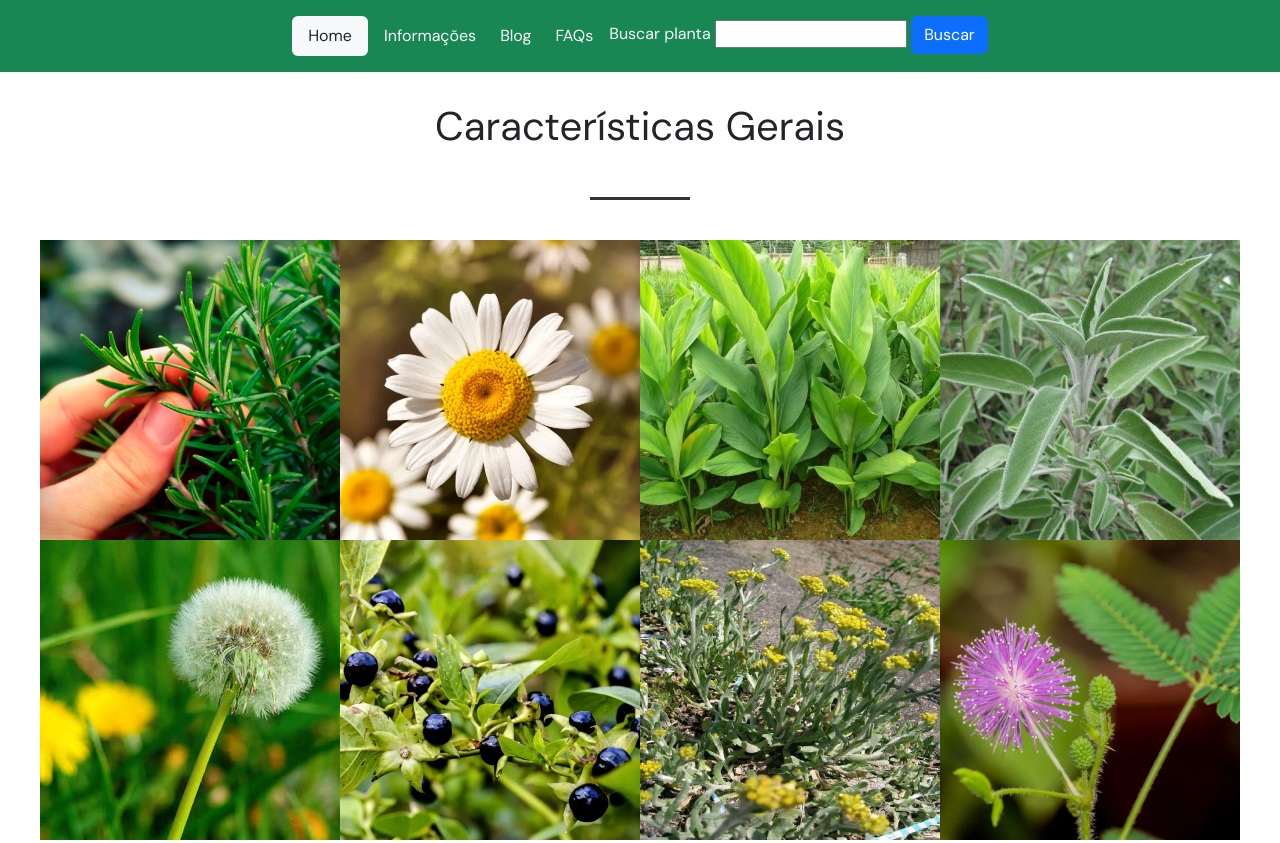
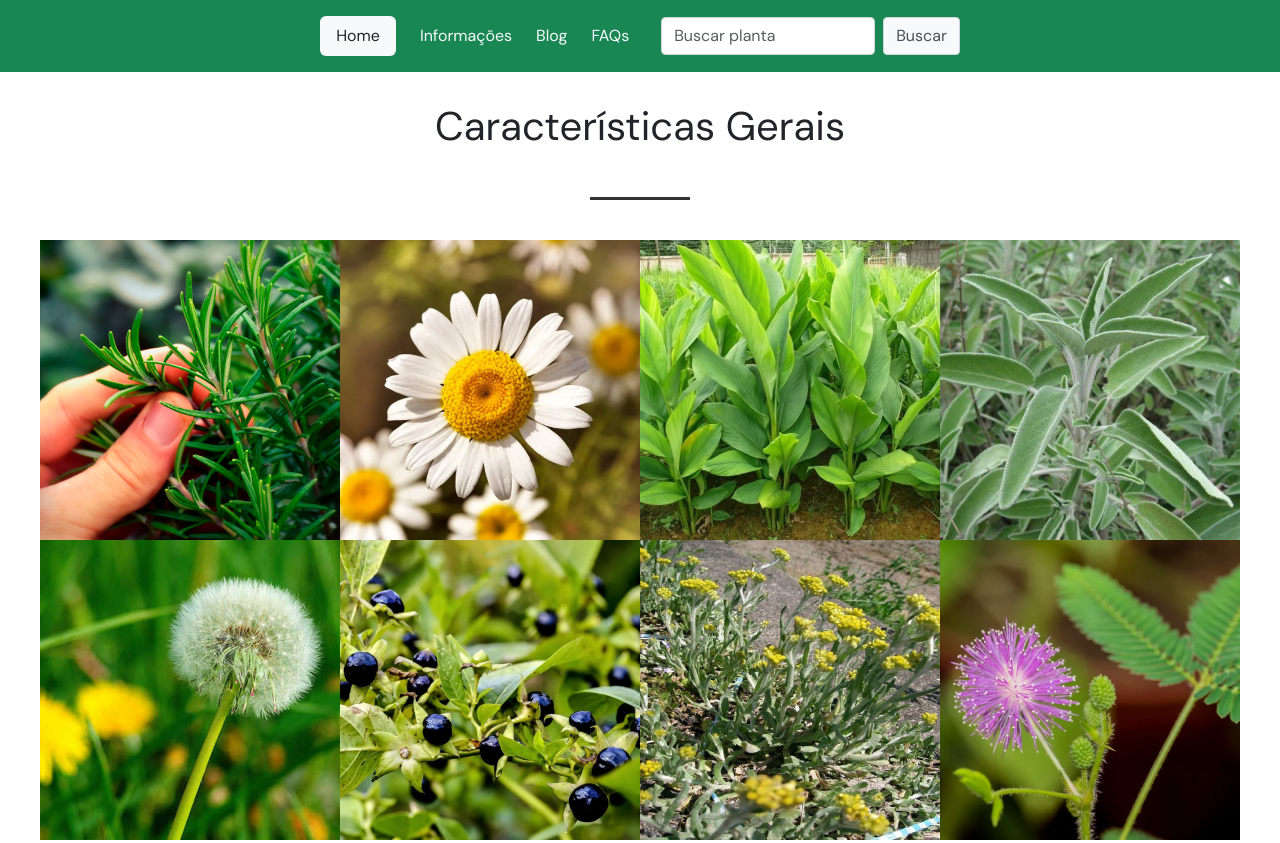
Before and after one commit to Guilherme-Rigobello/EcoLeaf, a plain HTML site: page index.html in a window 1280 px wide. Shown: the top 843 px of the page. Drawn offline with nearby package versions, Linux system fonts and the light colour scheme.

Commit message:
inputs forms style for larger screens

```diff
--- a/assets/css/style.css
+++ b/assets/css/style.css
@@ -34,6 +34,34 @@ header .nav-link:hover {
     text-decoration: underline;
     color: #333;
 }
+
+/* Forms */
+
+header #buscar-planta-form .form-control {
+    border-radius: 0.25rem;
+    border-color: #ced4da;
+}
+
+header #buscar-planta-form .form-control:focus {
+
+    box-shadow: 0 0 0 0.2rem rgba(0, 0, 0, 0.25);
+}
+
+
+header #buscar-planta-form .btn-light {
+    background-color: #f8f9fa;
+    color: #495057;
+    border: 1px solid #ced4da;
+    border-radius: 0.25rem;
+    transition: border-color 0.3s ease;
+}
+
+header #buscar-planta-form .btn-light:hover {
+    background-color: #e2e6ea;
+    color: #343a40;
+    border-color: #adb5bd;
+}
+
 
 
 /* Main */
@@ -203,6 +231,15 @@ footer ul li a:hover {
 /* Media */
 @media (max-width: 658px) {
 
+    header #buscar-planta-form {
+        margin-top: 10px;
+        flex-direction: column;
+    }
+
+    header #buscar-planta-form .form-control {
+        margin-bottom: 10px; /* Espaçamento inferior no dispositivo móvel */
+    }
+
     /* Overlay - Block */
     main .section-info .col-md-3 .image-container .overlay {
         opacity: 1;
--- a/index.html
+++ b/index.html
@@ -15,19 +15,19 @@
 </head>
 
 <body>
-   <header class="d-flex flex-wrap justify-content-center py-3 mb-4 header bg-success">
-        <ul class="nav nav-pills">
-            <li class="nav-item"><a href="#" class="nav-link active bg-light text-dark " aria-current="page">Home</a></li>
-            <li class="nav-item"><a href="#main" class="nav-link text-light">Informações</a></li>
+    <header class="d-flex flex-wrap justify-content-center py-3 mb-4 header bg-success">
+        <ul class="nav nav-pills me-3">
+            <li class="nav-item"><a href="#" class="nav-link active bg-light text-dark me-2" aria-current="page">Home</a></li>
+            <li class="nav-item"><a href="#main" class="nav-link text-light ">Informações</a></li>
             <li class="nav-item"><a href="#section-blog" class="nav-link px-2 text-light">Blog</a></li>
             <li class="nav-item"><a href="#article-faqs" class="nav-link text-light">FAQs</a></li>
-
         </ul>
 
-        <form id="buscar-planta-form" action="/buscar-planta" method="GET">
-            <label for="planta" class="text-light">Buscar planta</label>
-            <input type="text" id="planta" name="nome" placeholder="">
-            <button type="submit" class="btn btn-primary ">Buscar</button>
+        <form id="buscar-planta-form" action="/buscar-planta" method="GET" class="d-flex align-items-center">
+            <div class="input-group">
+                <input type="text" id="planta" name="nome" class="form-control" placeholder="Buscar planta ">
+                <button type="submit" class="btn btn-light ms-2">Buscar</button>
+            </div>
         </form>
     </header>
     <nav>
```
